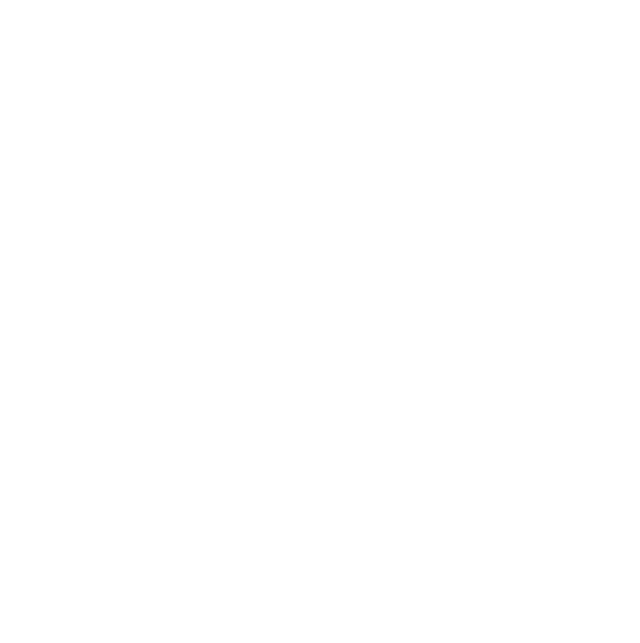
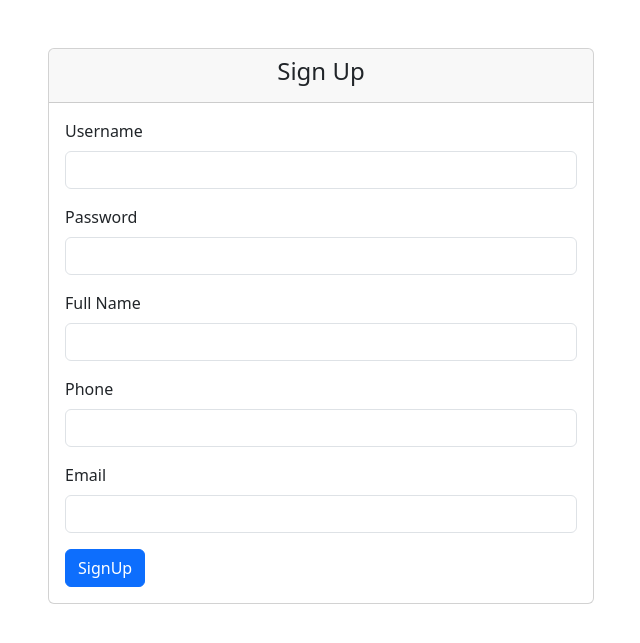
Before and after one commit to Raaz-009/counselling, a PHP site: page /signup.php in a window 1280 px wide. Before the commit the part shown is empty. Shown: the top 643 px of the page, without its empty margins (319-959 px from the left). Run offline with PHP 8.4, Linux system fonts and the light colour scheme.

Commit message:
signup page'

```diff
--- a/login.php
+++ b/login.php
@@ -27,7 +27,7 @@ if ($_SERVER["REQUEST_METHOD"] == "POST") {
                 $error ="success";
                 exit();
             } else {
-                $error = "Invalid username or password.";
+                $error = "Invalid password.";
             }
         } else {
             $error = "Invalid username or password.";
@@ -67,7 +67,7 @@ if ($_SERVER["REQUEST_METHOD"] == "POST") {
                             </div>
                             <div class="mb-3">
                                 <label for="password" class="form-label">Password</label>
-                                <input type="password" class="form-control" id="password" name="password" required>
+                               <input type="password" class="form-control" id="password" name="password" required>
                             </div>
                             <button type="submit" class="btn btn-primary btn-block">Login</button>
                         </form>
--- a/query.sql
+++ b/query.sql
@@ -8,7 +8,6 @@ CREATE TABLE student_details (
     department VARCHAR(50),
     semester INT,
         Bio TEXT,
-
     tenth_aggr FLOAT,
     twelveth_aggr FLOAT,
     engg_aggr FLOAT,
--- a/signup.php
+++ b/signup.php
@@ -38,3 +38,57 @@ if ($_SERVER["REQUEST_METHOD"] == "POST") {
 
 $conn->close();
 ?>
+<!DOCTYPE html>
+<html lang="en">
+<head>
+    <meta charset="UTF-8">
+    <meta name="viewport" content="width=device-width, initial-scale=1.0">
+    <title>SignUp Page</title>
+    <link href="https://cdn.jsdelivr.net/npm/bootstrap@5.3.3/dist/css/bootstrap.min.css" rel="stylesheet" integrity="sha384-QWTKZyjpPEjISv5WaRU9OFeRpok6YctnYmDr5pNlyT2bRjXh0JMhjY6hW+ALEwIH" crossorigin="anonymous">
+</head>
+<body>
+    <div class="container mt-5">
+        <div class="row justify-content-center">
+            <div class="col-md-6">
+                <div class="card">
+                    <div class="card-header text-center">
+                        <h4>Sign Up</h4>
+                    </div>
+                    <div class="card-body">
+                        <?php
+                        if (isset($error)) {
+                            echo '<div class="alert alert-danger" role="alert">' . $error . '</div>';
+                        }
+                        ?>
+                        <!-- user_id	Full_Name	username	phone_number	email	password	user_type	 -->
+                        <form method="post" action="">
+                            <div class="mb-3">
+                                <label for="username" class="form-label">Username</label>
+                                <input type="text" class="form-control" id="username" name="username" required>
+                            </div>
+                            <div class="mb-3">
+                                <label for="password" class="form-label">Password</label>
+                                <input type="password" class="form-control" id="password" name="password" required>
+                            </div>
+                            <div class="mb-3">
+                                <label for="Full_Name" class="form-label">Full Name</label>
+                                <input type="text" class="form-control" id="Full_Name" name="Full_Name" required>
+                            </div>
+                            <div class="mb-3">
+                                <label for="phone_number" class="form-label">Phone</label>
+                                <input type="number" class="form-control" id="phone_number" name="phone_number" min=0 required>
+                            </div>
+                            <div class="mb-3">
+                                <label for="email" class="form-label">Email</label>
+                                <input type="email" class="form-control" id="email" name="email" required>
+                            </div>
+                            <button type="submit" class="btn btn-primary btn-block">SignUp</button>
+                        </form>
+                    </div>
+                </div>
+            </div>
+        </div>
+    </div>
+    <script src="https://cdn.jsdelivr.net/npm/bootstrap@5.3.3/dist/js/bootstrap.bundle.min.js" integrity="sha384-YvpcrYf0tY3lHB60NNkmXc5s9fDVZLESaAA55NDzOxhy9GkcIdslK1eN7N6jIeHz" crossorigin="anonymous"></script>
+</body>
+</html>
```
